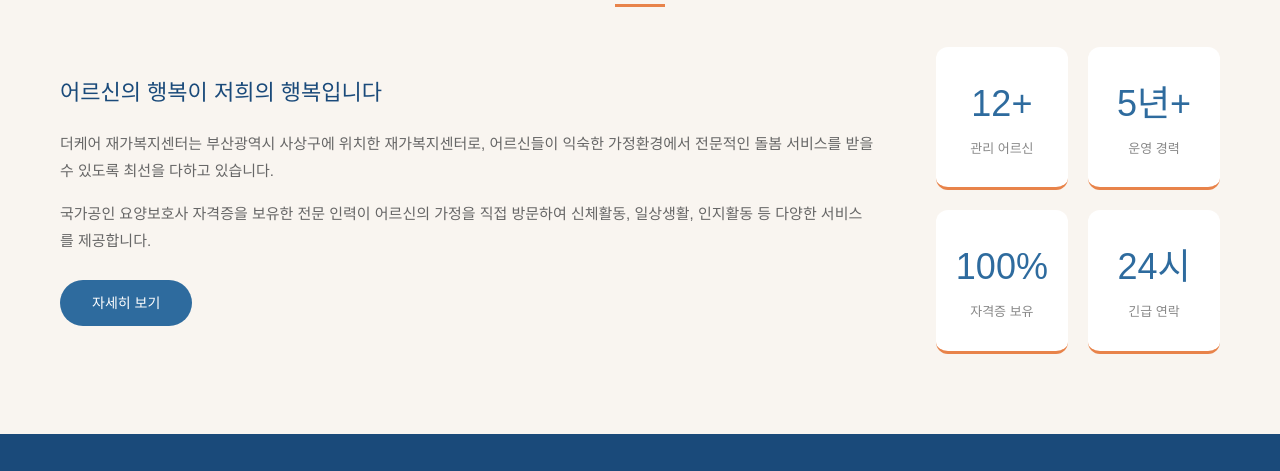
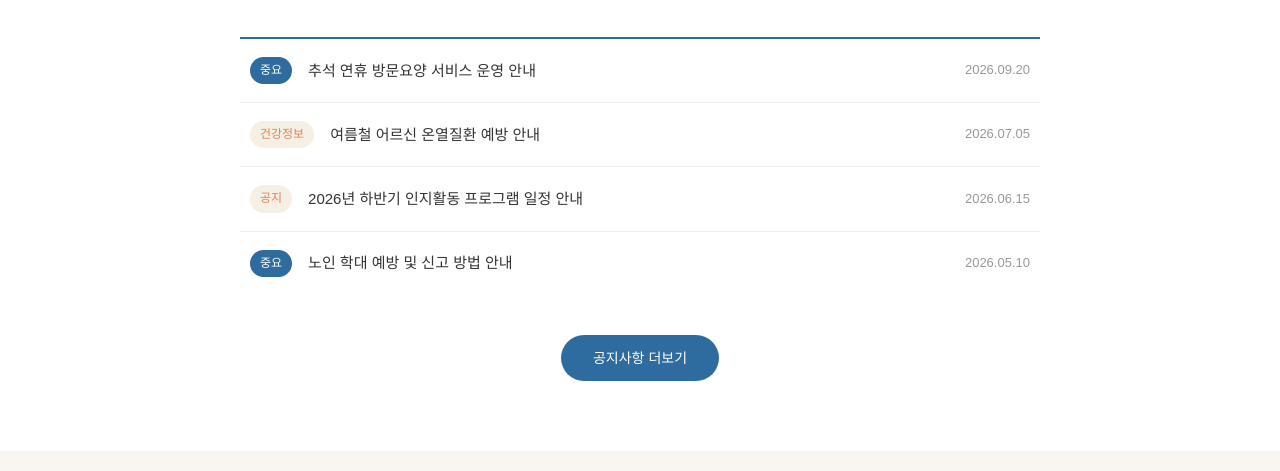
Before and after one commit to chain6971-oss/thecare-new, a plain HTML site: page index.html in a window 1280 px wide. Shown: the part 792-1263 px from the top of the page. Drawn offline with Linux system fonts and the light colour scheme.

Commit message:
공지사항 섹션 추가

```diff
--- a/index.html
+++ b/index.html
@@ -125,6 +125,47 @@
     </div>
   </section>
 
+<!-- 공지사항 -->
+  <section style="padding:70px 20px; background-color:#fff;">
+    <div class="container">
+      <h2 class="section-title">공지사항</h2>
+      <div class="section-line"></div>
+
+      <div style="max-width:800px; margin:0 auto; border-top:2px solid #2E6B9E;">
+
+        <a href="알림마당/newsletter.html" style="display:flex; align-items:center; gap:16px; padding:18px 10px; border-bottom:1px solid #eee;">
+          <span style="flex-shrink:0; font-size:12px; font-weight:500; padding:4px 10px; border-radius:20px; background-color:#2E6B9E; color:#fff;">중요</span>
+          <span style="flex:1; font-size:15px; color:#333;">추석 연휴 방문요양 서비스 운영 안내</span>
+          <span style="flex-shrink:0; font-size:13px; color:#999;">2026.09.20</span>
+        </a>
+
+        <a href="알림마당/newsletter.html" style="display:flex; align-items:center; gap:16px; padding:18px 10px; border-bottom:1px solid #eee;">
+          <span style="flex-shrink:0; font-size:12px; font-weight:500; padding:4px 10px; border-radius:20px; background-color:#F5EFE6; color:#E8834A;">건강정보</span>
+          <span style="flex:1; font-size:15px; color:#333;">여름철 어르신 온열질환 예방 안내</span>
+          <span style="flex-shrink:0; font-size:13px; color:#999;">2026.07.05</span>
+        </a>
+
+        <a href="알림마당/newsletter.html" style="display:flex; align-items:center; gap:16px; padding:18px 10px; border-bottom:1px solid #eee;">
+          <span style="flex-shrink:0; font-size:12px; font-weight:500; padding:4px 10px; border-radius:20px; background-color:#F5EFE6; color:#E8834A;">공지</span>
+          <span style="flex:1; font-size:15px; color:#333;">2026년 하반기 인지활동 프로그램 일정 안내</span>
+          <span style="flex-shrink:0; font-size:13px; color:#999;">2026.06.15</span>
+        </a>
+
+        <a href="알림마당/newsletter.html" style="display:flex; align-items:center; gap:16px; padding:18px 10px;">
+          <span style="flex-shrink:0; font-size:12px; font-weight:500; padding:4px 10px; border-radius:20px; background-color:#2E6B9E; color:#fff;">중요</span>
+          <span style="flex:1; font-size:15px; color:#333;">노인 학대 예방 및 신고 방법 안내</span>
+          <span style="flex-shrink:0; font-size:13px; color:#999;">2026.05.10</span>
+        </a>
+
+      </div>
+
+      <div style="text-align:center; margin-top:30px;">
+        <a href="알림마당/newsletter.html" class="intro-btn">공지사항 더보기</a>
+      </div>
+
+    </div>
+  </section>
+
   <!-- 센터 소개 섹션 -->
   <section class="intro-section">
     <div class="container">
```
